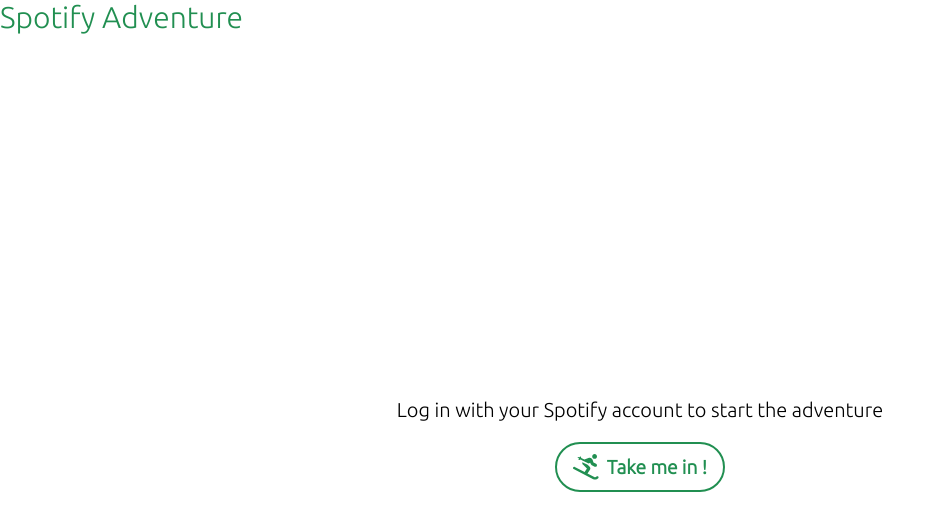
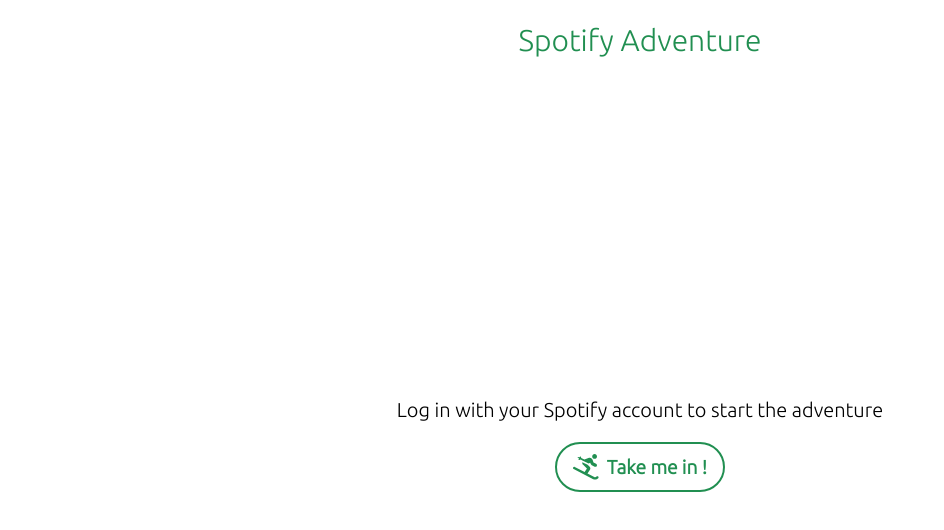
Before and after one commit to CharlesBdt/clean-my-spotify, a Vue app: page / in a window 1280 px wide. Shown: the top 530 px of the page, without its empty margins (0-944 px from the left). Built offline with nearby package versions, Linux system fonts and the light colour scheme; no server answers.

Commit message:
fix(login): fix css class name

```diff
--- a/src/components/pages/Login.vue
+++ b/src/components/pages/Login.vue
@@ -1,6 +1,6 @@
 <template>
   <div class="wrapper grid-login">
-    <div class="banner">
+    <div class="banner-area">
       <p class="banner-title">
         {{ $t.bannerTitle }}
       </p>
```
